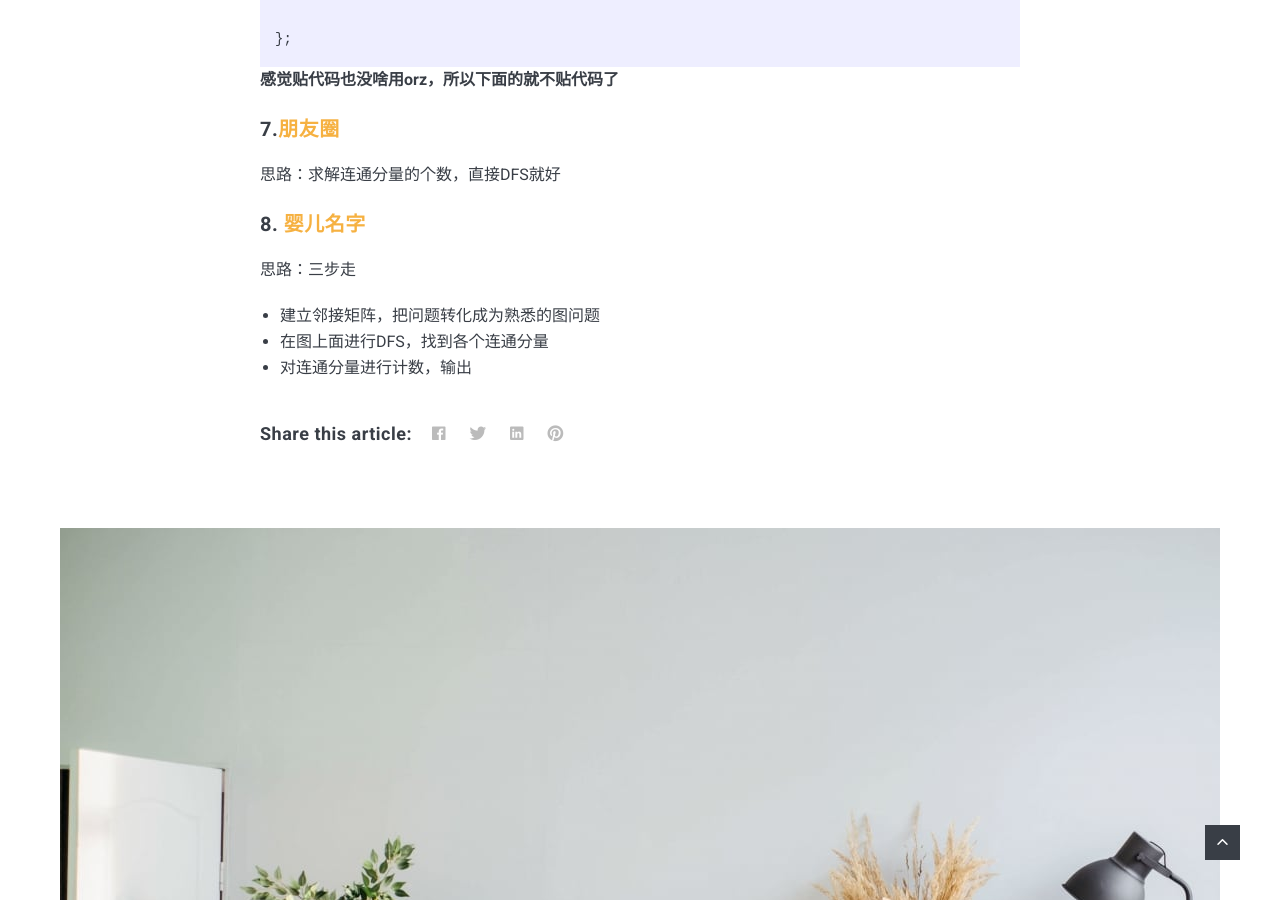
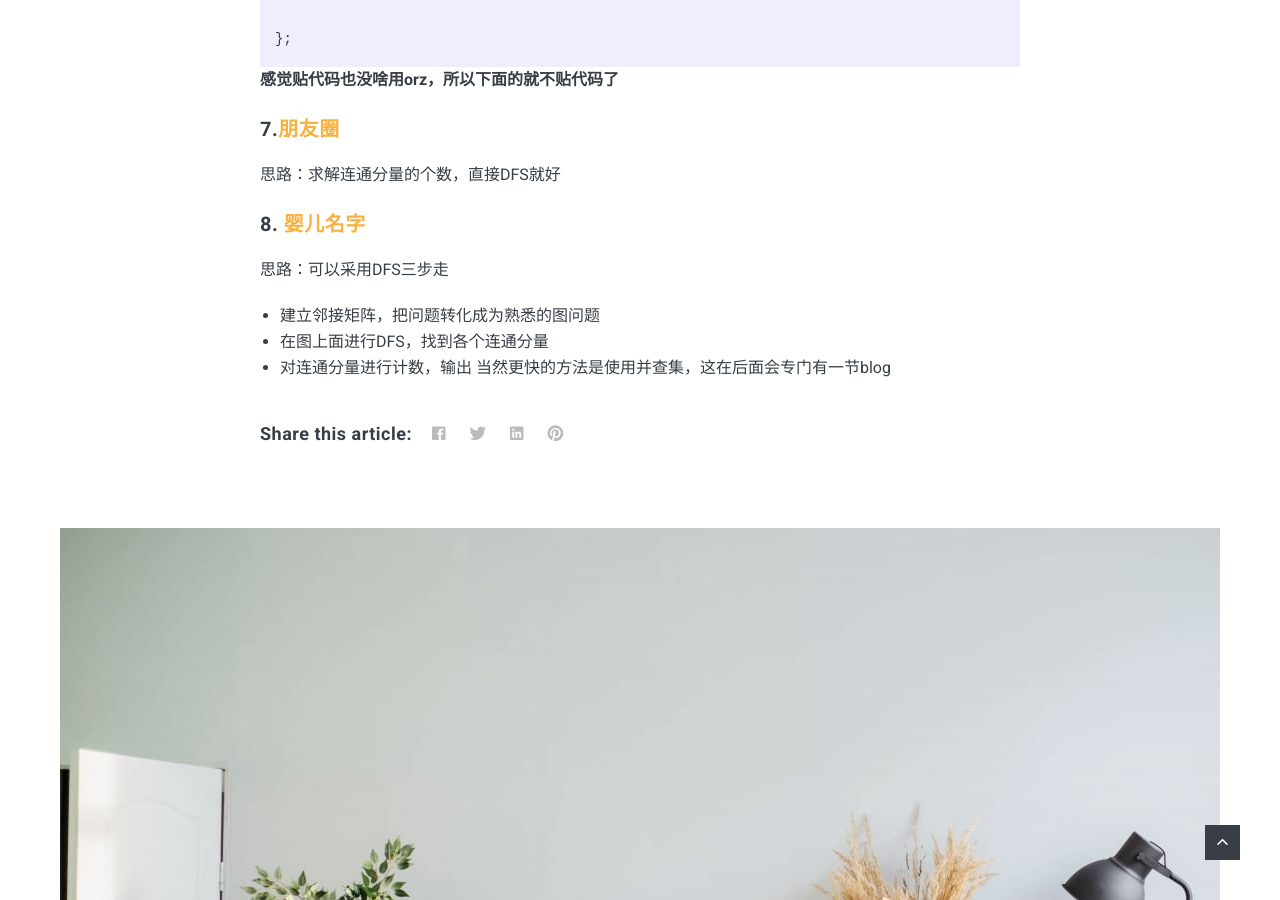
Before and after one commit to ivy-lv11/ivy-lv11.github.io, a Jekyll site: the page built from _posts/2020-08-25-DFS.markdown, in a window 1280 px wide and 900 px high, scrolled down 8401 px. Built offline with Jekyll 4.4.1, drawn with Linux system fonts in a browser that asks for light colours; nearby versions of some CDN libraries; comment, search, counter and statistics services are not loaded.

Commit message:
add a new Q

```diff
--- a/_posts/2020-08-25-DFS.markdown
+++ b/_posts/2020-08-25-DFS.markdown
@@ -292,7 +292,8 @@ public:
 思路：求解连通分量的个数，直接DFS就好
 
 #### 8. [婴儿名字](https://leetcode-cn.com/problems/baby-names-lcci/)
-思路：三步走
+思路：可以采用DFS三步走
 * 建立邻接矩阵，把问题转化成为熟悉的图问题
 * 在图上面进行DFS，找到各个连通分量
 * 对连通分量进行计数，输出
+当然更快的方法是使用并查集，这在后面会专门有一节blog
```
